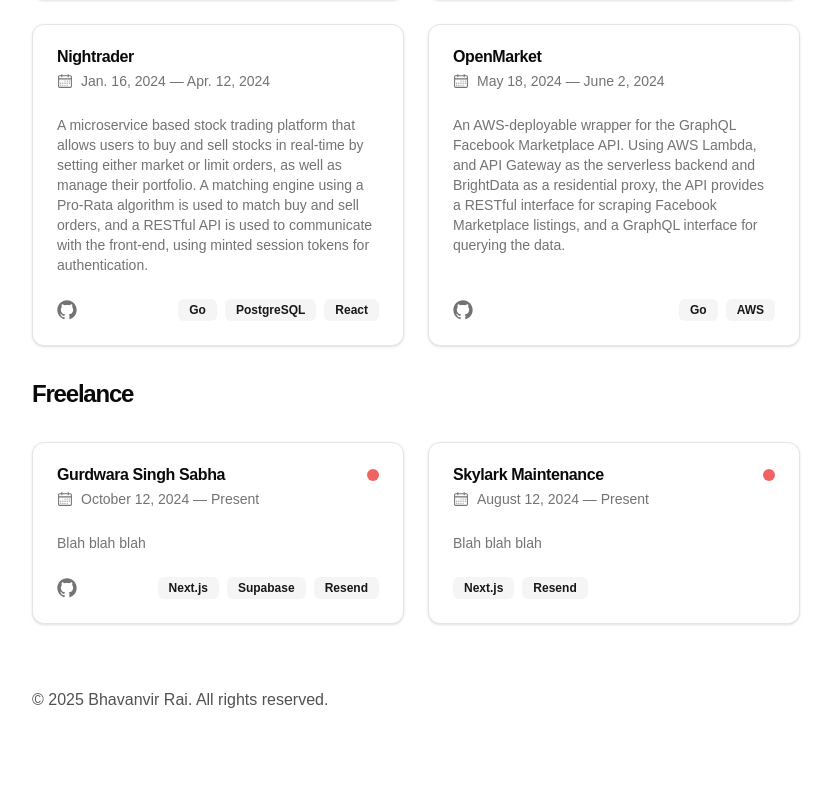
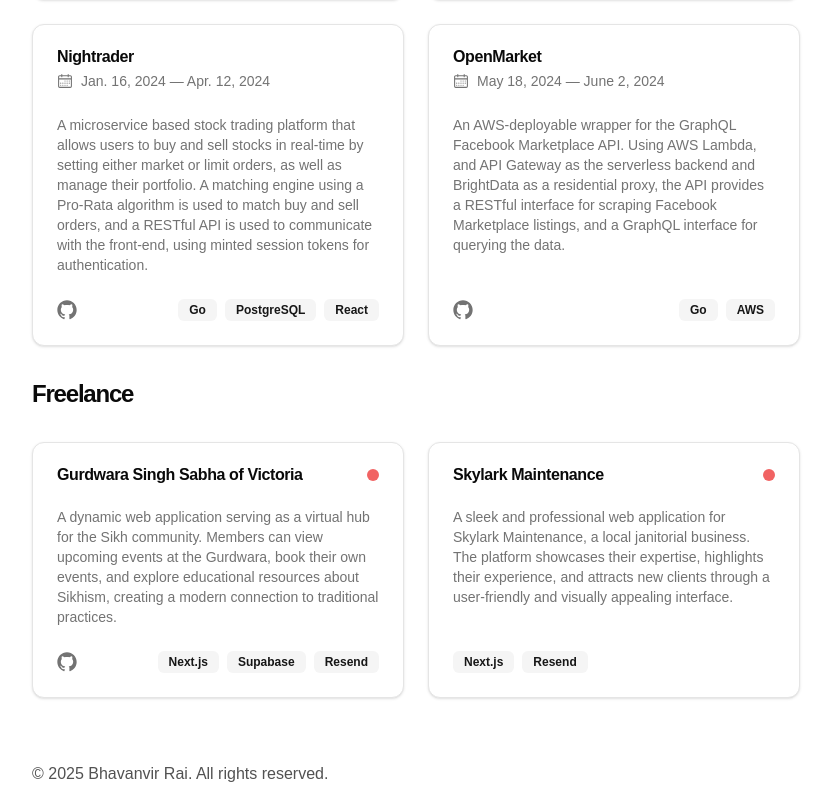
Before and after one commit to bhavanvir/portfolio-site, a Next.js app in the folder portfolio-site/: page /projects in a window 1280 px wide. Shown: the part 502-1288 px from the top of the page, without its empty margins (224-1055 px from the left). Before the commit the page ends 1214 px from the top, so only its background shows below. Built offline with nearby package versions, Linux system fonts and the light colour scheme.

Commit message:
Add proper descriptions to freelance projects

```diff
--- a/portfolio-site/app/projects/page.tsx
+++ b/portfolio-site/app/projects/page.tsx
@@ -58,19 +58,19 @@ export default function Projects() {
   const freelanceProjects = [
     {
       id: 1,
-      title: "Gurdwara Singh Sabha",
-      date: "October 12, 2024 — Present",
+      title: "Gurdwara Singh Sabha of Victoria",
       github: "https://github.com/bhavanvir/singhsabha",
       liveUrl: "https://www.singhsabha.net/",
-      description: "Blah blah blah",
+      description:
+        "A dynamic web application serving as a virtual hub for the Sikh community. Members can view upcoming events at the Gurdwara, book their own events, and explore educational resources about Sikhism, creating a modern connection to traditional practices.",
       tags: ["Next.js", "Supabase", "Resend"],
     },
     {
       id: 2,
       title: "Skylark Maintenance",
-      date: "August 12, 2024 — Present",
       liveUrl: "https://www.skylarkmaintenance.ca/",
-      description: "Blah blah blah",
+      description:
+        "A sleek and professional web application for Skylark Maintenance, a local janitorial business. The platform showcases their expertise, highlights their experience, and attracts new clients through a user-friendly and visually appealing interface.",
       tags: ["Next.js", "Resend"],
     },
   ];
@@ -120,25 +120,22 @@ export default function Projects() {
       <h1 className="font-semibold text-2xl mb-8 tracking-tighter">
         Freelance
       </h1>
-
       <div className="grid grid-cols-1 md:grid-cols-2 gap-6 mb-8">
         {freelanceProjects.map((project) => (
-          <Link href={project.liveUrl} key={project.id} target="_blank">
-            <Card
-              key={project.id}
-              className="flex flex-col show-sm hover:bg-accent hover:text-accent-foreground"
-            >
+          <Link
+            href={project.liveUrl}
+            key={project.id}
+            target="_blank"
+            className="group block h-full"
+          >
+            <Card className="flex flex-col h-full hover:bg-accent hover:text-accent-foreground transition-colors duration-200">
               <CardHeader>
                 <CardTitle className="flex justify-between items-center">
                   {project.title}
                   <div className="h-3 w-3 rounded-full bg-red-500 animate-pulse" />
                 </CardTitle>
-                <CardDescription className="flex items-center">
-                  <CalendarIcon className="h-4 w-4 mr-2" />
-                  {project.date}
-                </CardDescription>
               </CardHeader>
-              <CardContent>
+              <CardContent className="flex-grow">
                 <p
                   dangerouslySetInnerHTML={{ __html: project.description }}
                   className="text-sm text-muted-foreground"
```
